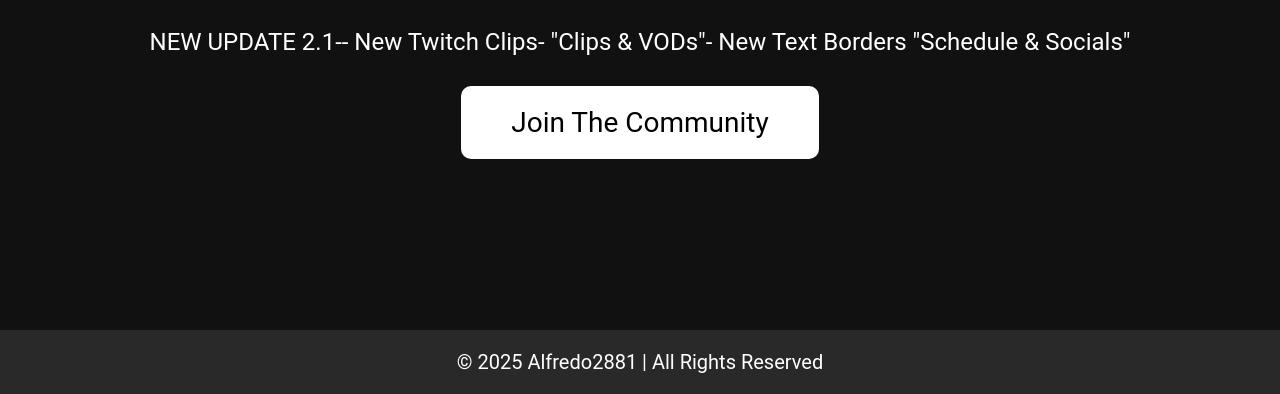
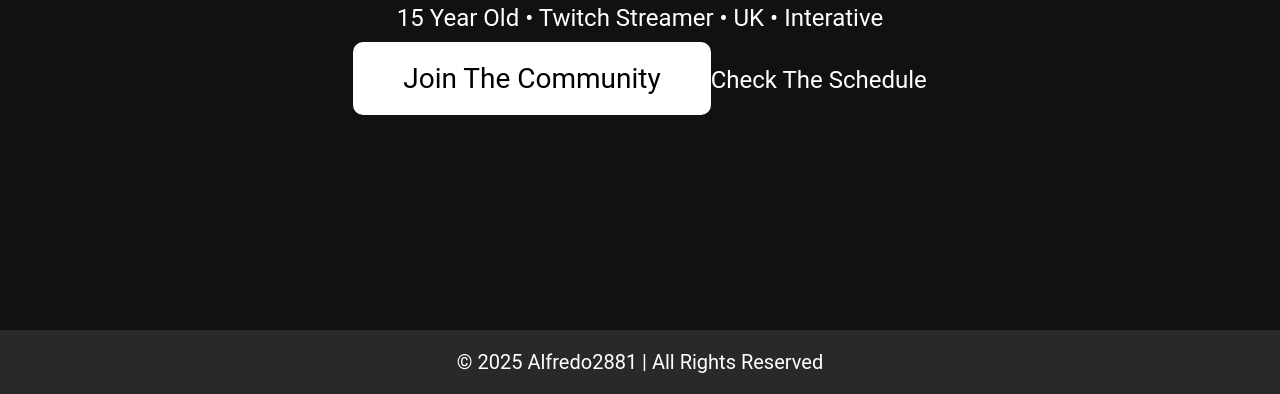
Before and after one commit to Alfie067/Website, a website: page index.html in a window 1280 px wide. Shown: the part 406-800 px from the top of the page. Drawn offline with Linux system fonts and the light colour scheme; no server answers.

Commit message:
Update index.html

```diff
--- a/index.html
+++ b/index.html
@@ -341,13 +341,12 @@
     <!-- Home -->
     <section id="home" class="active" style="background: #111">
       <h2>Welcome to The Chill Zone!</h2>
-      <p>15 Year Old • Twitch Streamer • UK</p>
+      <p>15 Year Old • Twitch Streamer • UK • Interative</p>
       <p>
-        NEW UPDATE 2.1-- New Twitch Clips- "Clips & VODs"- New Text Borders
-        "Schedule & Socials"
-      </p>
       <a class="cta-button" onclick="showSection('community')"
         >Join The Community</a
+      <a class="cta-button" onclick="showSection('schedule')"
+        >Check The Schedule</a
       >
     </section>
 
```
